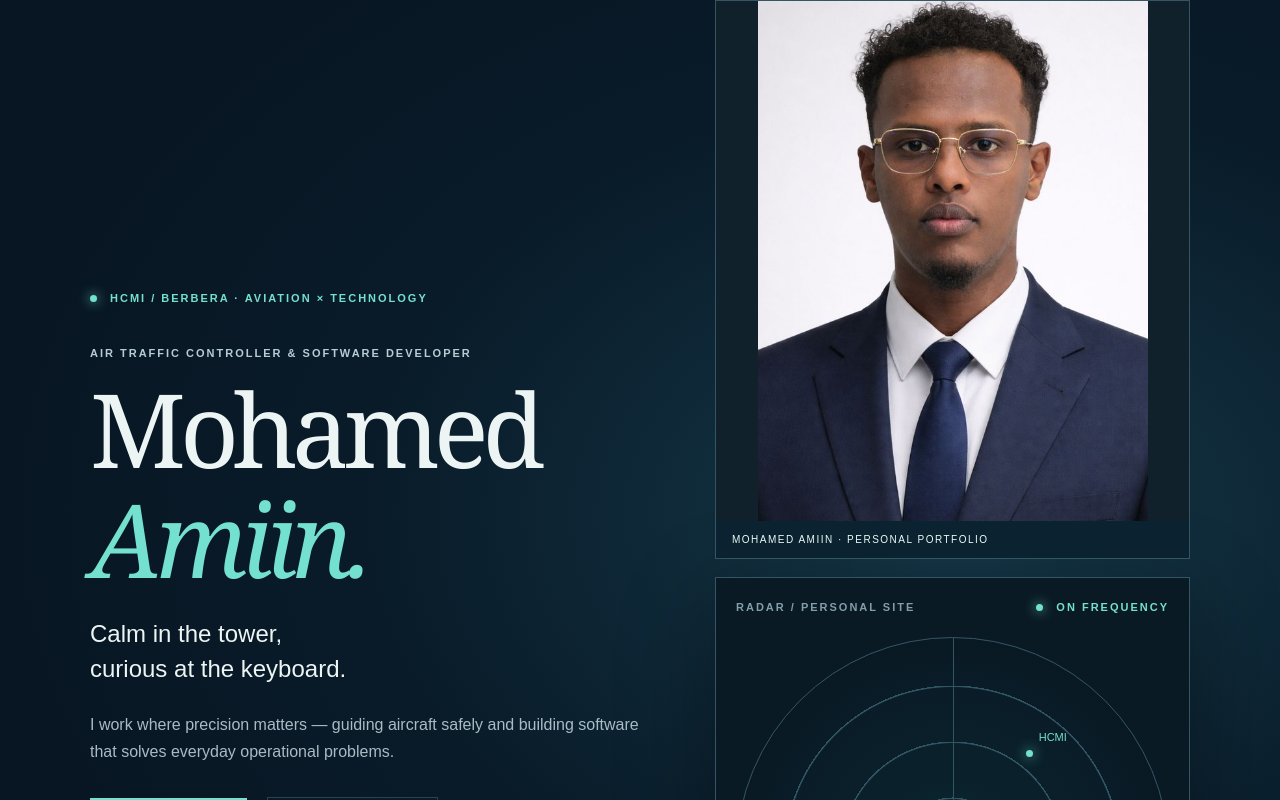
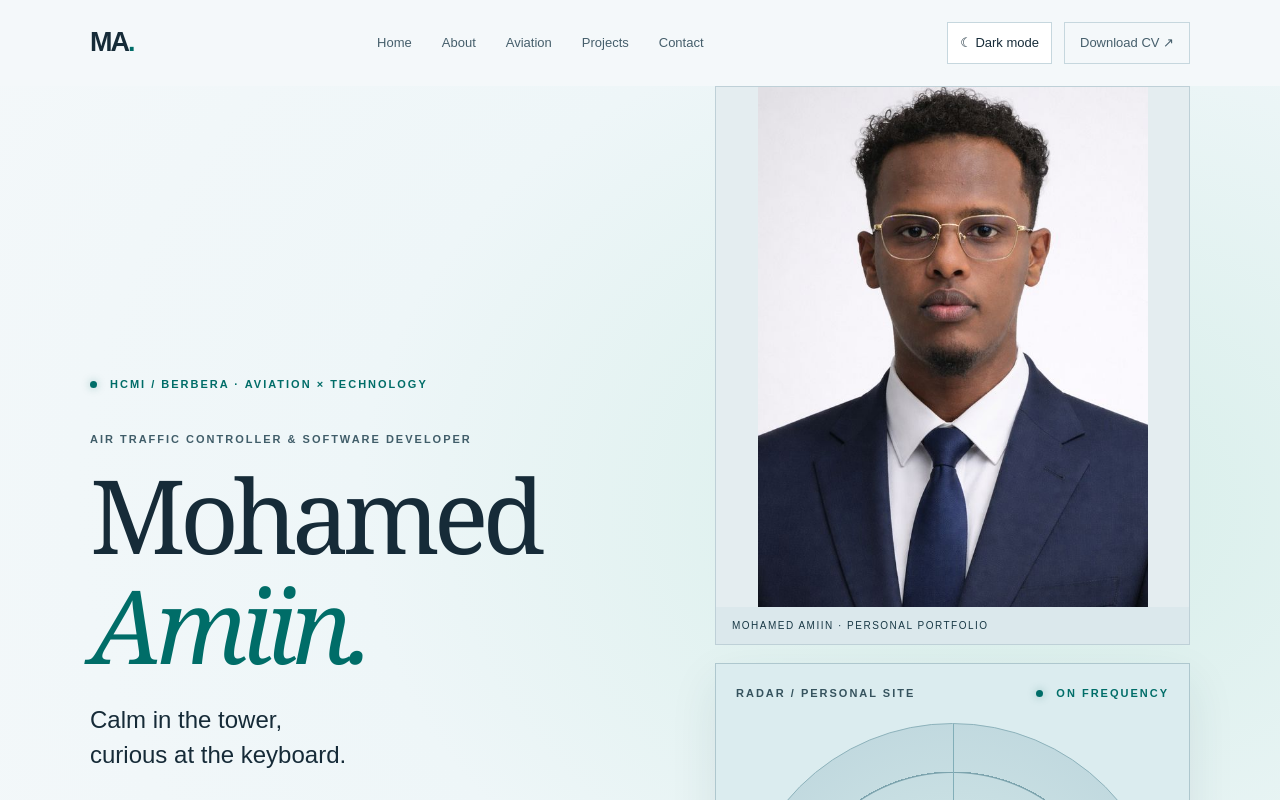
Before and after one commit to MohAmiin/MohAmiin.github.io, a Next.js app in the folder site/: page / in a window 1280 px wide. Shown: the top 800 px of the page. Built offline with nearby package versions, Linux system fonts and the light colour scheme.

Commit message:
Connect multipage layout and premium editorial light theme

```diff
--- a/site/app/layout.tsx
+++ b/site/app/layout.tsx
@@ -1,5 +1,7 @@
 import type { Metadata } from 'next';
 import './globals.css';
+import SiteHeader from '../components/site-header';
+import SiteFooter from '../components/site-footer';
 
 export const metadata: Metadata = {
   metadataBase: new URL('https://mohamedamiin.com'),
@@ -9,5 +11,5 @@ export const metadata: Metadata = {
 };
 
 export default function RootLayout({ children }: Readonly<{ children: React.ReactNode }>) {
-  return <html lang="en"><body>{children}</body></html>;
+  return <html lang="en"><body><SiteHeader/>{children}<SiteFooter/></body></html>;
 }
```
